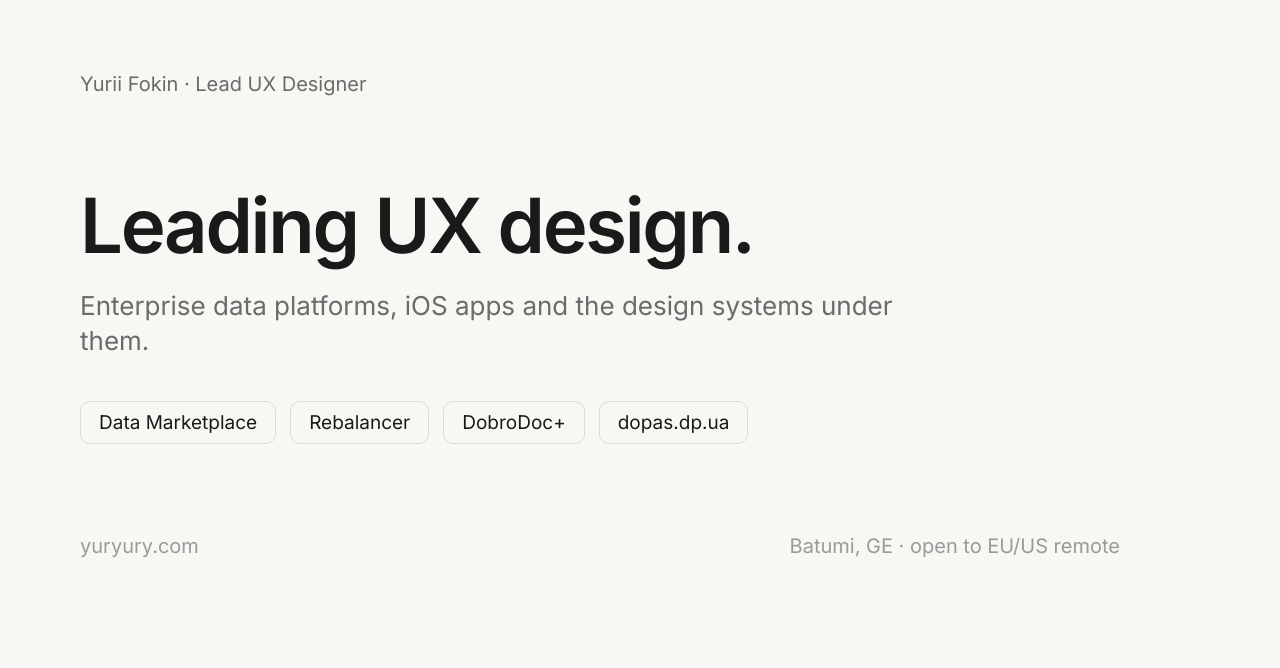
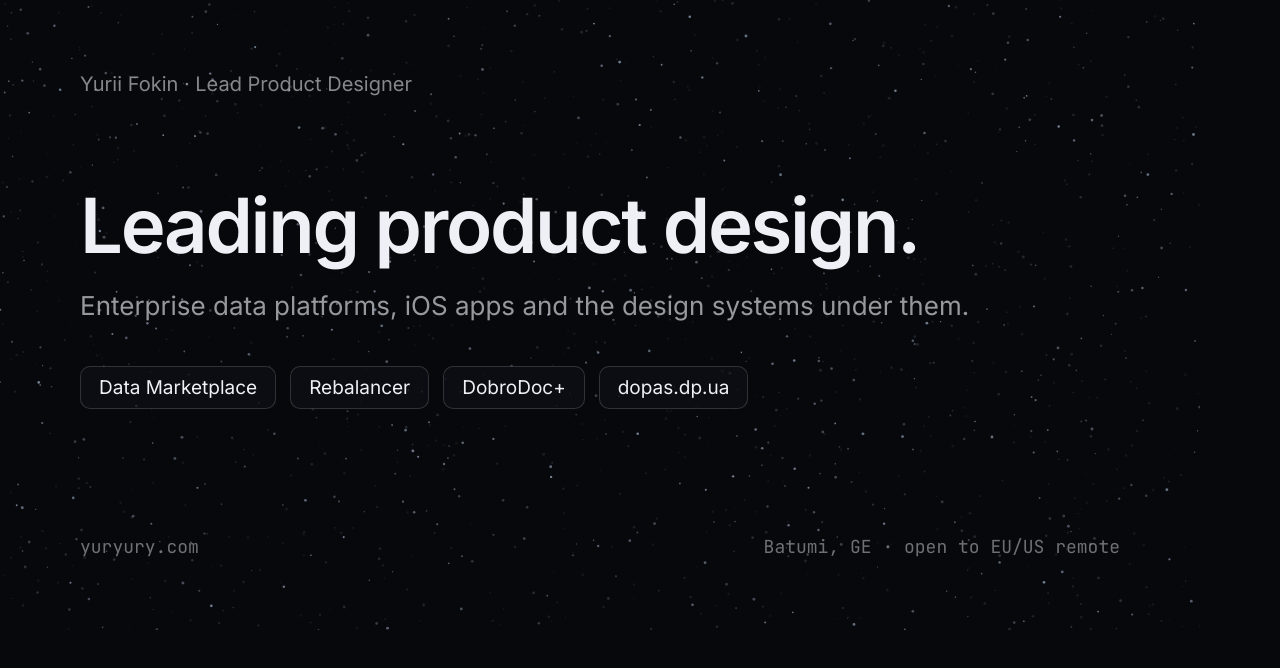
Before and after one commit to yuryuryury-dsgnr/prtfl, a plain HTML site: page tools/og-card.html in a window 1280 px wide. Drawn offline with Linux system fonts and the light colour scheme.

Commit message:
Share card v3: the site's night (#07080B) and star dust instead of the old light ground; "Lead Product Designer" and "Leading product design." instead of UX; the subtitle on one line; every page, the old site included, points og:image at og-default-v3.png
Co-Authored-By: Claude Opus 5.5 <noreply@anthropic.com>

```diff
--- a/tools/og-card.html
+++ b/tools/og-card.html
@@ -1,37 +1,43 @@
 <!doctype html><meta charset="utf-8">
 <link rel="preconnect" href="https://fonts.googleapis.com">
 <link rel="preconnect" href="https://fonts.gstatic.com" crossorigin>
-<link href="https://fonts.googleapis.com/css2?family=Inter:wght@400;500;600&display=swap" rel="stylesheet">
+<link href="https://fonts.googleapis.com/css2?family=Inter:wght@400;500;600&family=JetBrains+Mono:wght@400;500&display=swap" rel="stylesheet">
 <style>
+  /* the site's own key: the home page's night (#07080B, its WebGL clear colour), its ink and its star dust */
   *, *::before, *::after { margin: 0; padding: 0; box-sizing: border-box; }
   html, body { width: 1200px; height: 630px; }
   body {
-    background: #F8F7F4;
+    position: relative; overflow: hidden;
+    background: #07080B;
     font-family: 'Inter', -apple-system, sans-serif;
-    color: #1A1A1A;
+    color: #EEF0F6;
     padding: 74px 80px;
     display: flex; flex-direction: column;
     -webkit-font-smoothing: antialiased;
   }
-  .eyebrow { font-size: 20px; color: #6B6B6B; line-height: 1; }
+  canvas { position: absolute; inset: 0; z-index: 0; }
+  body > :not(canvas) { position: relative; z-index: 1; }
+  .eyebrow { font-size: 20px; color: rgba(238,240,246,.55); line-height: 1; }
   .headline {
     font-size: 76px; font-weight: 600; letter-spacing: -0.03em; line-height: 1.05;
     margin-top: 92px;
   }
-  .sub { font-size: 26px; color: #6B6B6B; line-height: 1.35; max-width: 860px; margin-top: 22px; }
+  .sub { font-size: 26px; color: rgba(238,240,246,.62); line-height: 1.35; max-width: 1000px; margin-top: 22px; }
   .pills { display: flex; gap: 14px; margin-top: 43px; }
   .pill {
-    border: 1px solid #DCDAD5; border-radius: 10px;
+    border: 1px solid rgba(238,240,246,.16); border-radius: 10px; background: rgba(14,16,21,.78);
     padding: 11px 18px; font-size: 19px; line-height: 1;
   }
   .foot {
     margin-top: auto; display: flex; justify-content: space-between;
-    font-size: 20px; color: #9A9A9A; line-height: 1;
+    font-family: 'JetBrains Mono', ui-monospace, monospace;
+    font-size: 18px; color: rgba(238,240,246,.45); line-height: 1;
   }
 </style>
 <body>
-  <div class="eyebrow">Yurii Fokin · Lead UX Designer</div>
-  <h1 class="headline">Leading UX design.</h1>
+  <canvas id="dust" width="1200" height="630"></canvas>
+  <div class="eyebrow">Yurii Fokin · Lead Product Designer</div>
+  <h1 class="headline">Leading product design.</h1>
   <p class="sub">Enterprise data platforms, iOS apps and the design systems under them.</p>
   <div class="pills">
     <span class="pill">Data Marketplace</span>
@@ -40,4 +46,16 @@
     <span class="pill">dopas.dp.ua</span>
   </div>
   <div class="foot"><span>yuryury.com</span><span>Batumi, GE · open to EU/US remote</span></div>
+  <script>
+    // star dust as on the home page: faint, cool-white, seeded so every rebuild draws the same sky
+    (function () {
+      var c = document.getElementById('dust').getContext('2d'), s = 7;
+      function r() { s = (s * 16807) % 2147483647; return (s - 1) / 2147483646; }
+      for (var i = 0; i < 1500; i++) {
+        var a = 0.06 + Math.pow(r(), 3) * 0.5, d = 0.6 + r() * 0.9;
+        c.fillStyle = 'rgba(204,224,255,' + a.toFixed(3) + ')';
+        c.beginPath(); c.arc(r() * 1200, r() * 630, d, 0, 6.2832); c.fill();
+      }
+    })();
+  </script>
 </body>
```
Also changed, not shown: cases/dobrodoc/index.html (+1 -1 lines), cases/dopas/index.html (+1 -1 lines), cases/halliburton/index.html (+1 -1 lines), cases/rebalancer/index.html (+1 -1 lines), cv/index.html (+1 -1 lines), index.html (+1 -1 lines), old/cases/dobrodoc/index.html (+1 -1 lines), old/cases/dopas/index.html (+1 -1 lines), old/cases/halliburton/index.html (+1 -1 lines), old/cases/rebalancer/index.html (+1 -1 lines), old/index.html (+1 -1 lines), assets/images/og-default-v3.png (added), 1 other file.
